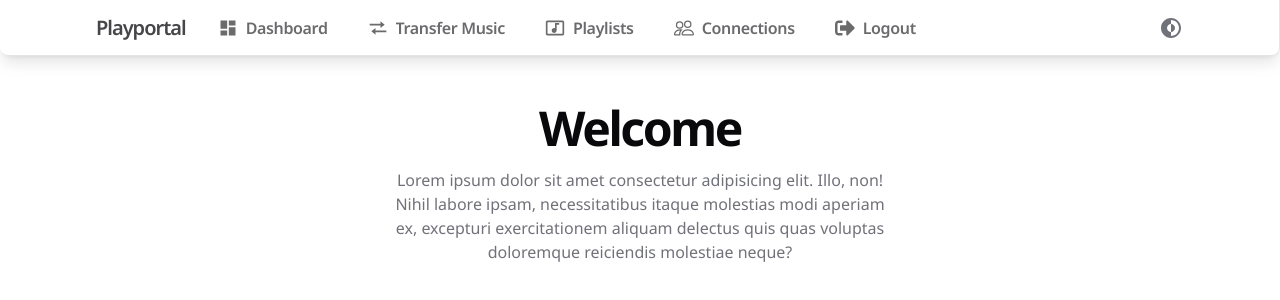
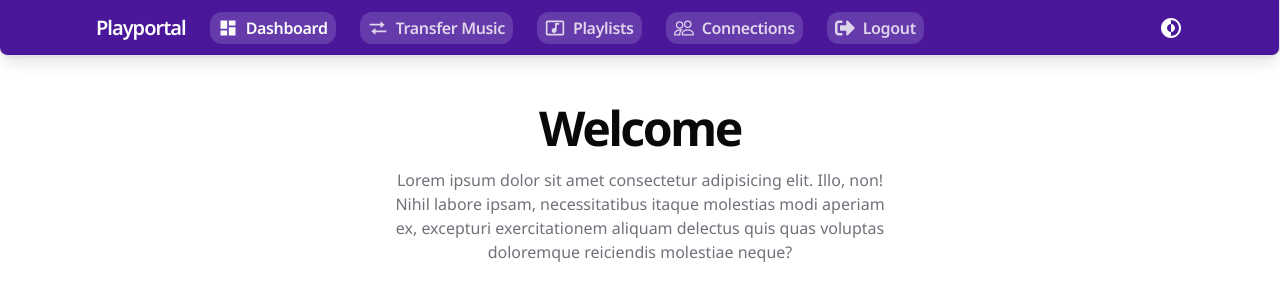
Before and after one commit to DomNidy/playportal, a Next.js app: page /dashboard in a window 1280 px wide. Shown: the top 300 px of the page. Built offline with nearby package versions, Linux system fonts and the light colour scheme; no server answers; sample sign-in values are in the browser's storage.

Commit message:
Worked on colors

```diff
--- a/app/dashboard/transfer/page.tsx
+++ b/app/dashboard/transfer/page.tsx
@@ -210,7 +210,7 @@ export default function Page() {
               playlists={allPlaylists.spotify}
             />
           </h2>
-          <div className="w-80 h-80 bg-accent-foreground rounded-md shadow-sm">
+          <div className="w-80 h-80 bg-secondary-foreground rounded-md shadow-sm">
             <AspectRatio ratio={1 / 1}>
               <Image
                 src={fromPlaylist?.image_url!}
@@ -230,7 +230,7 @@ export default function Page() {
               playlists={allPlaylists.youtube}
             />
           </h2>
-          <div className="w-80 h-80 bg-accent-foreground rounded-md shadow-sm">
+          <div className="w-80 h-80 bg-secondary-foreground rounded-md shadow-sm">
             <AspectRatio ratio={1 / 1}>
               <Image
                 src={toPlaylist?.image_url!}
--- a/app/globals.css
+++ b/app/globals.css
@@ -11,16 +11,23 @@
     --foreground: 240 10% 3.9%;
     --card: 0 0% 100%;
     --card-foreground: 240 10% 3.9%;
-    --popover: 0 0% 100%;;
+    --popover: 0 0% 100%;
     --popover-foreground: 240 10% 3.9%;
-    --primary: 240 5.9% 10%;
-    --primary-foreground: 0 0% 98%;
+
+    --primary: 263 72% 52%;
+
+    --primary-foreground: 0 0% 99%;
+
     --secondary: 240 4.8% 95.9%;
+
     --secondary-foreground: 240 5.9% 10%;
     --muted: 240 4.8% 95.9%;
     --muted-foreground: 240 3.8% 46.1%;
+
     --accent: 240 4.8% 95.9%;
-    --accent-foreground: 240 5.9% 10%;
+
+    --accent-foreground: 263 74% 35%;
+
     --destructive: 0 84.2% 60.2%;
     --destructive-foreground: 0 0% 98%;
     --border: 240 5.9% 90%;
--- a/components/dashboard/DashboardNavbar.tsx
+++ b/components/dashboard/DashboardNavbar.tsx
@@ -22,50 +22,58 @@ import NavbarButton from "./NavbarButton";
 import { GetBaseUrl } from "@/lib/utility/GetBaseUrl";
 
 import ThemeSwitcher from "../landing-page/ThemeSwitcher";
-import { useState } from "react";
+import { useEffect, useState } from "react";
+import { useSearchParams } from "next/navigation";
 
-export default function DashboardNavbar() {
+export default function DashboardNavbar({ params }: { params: any }) {
   const [activeButton, setActiveButton] = useState<string | null>(null);
+
+  useEffect(() => {
+    setActiveButton(window.location.pathname);
+  }, []);
 
   return (
     <div
-      className={` h-14    shadow-lg dark:bg-background  pl-8 pr-8 md:pl-12 md:pr-12 lg:pl-24 lg:pr-24 flex items-center m-auto
-                 border-[1px] border-border border-l-0 border-t-0 border-b-1 z-10 rounded-bl-sm rounded-br-sm
+      className={` h-14 bg-accent-foreground   shadow-lg dark:bg-background  pl-8 pr-8 md:pl-12 md:pr-12 lg:pl-24 lg:pr-24 flex items-center m-auto
+                 border-[1px] border-border border-l-0 border-t-0 border-b-1 z-50 rounded-bl-sm rounded-br-sm
                `}
     >
       <section className="mr-4  lg:flex">
         <nav className="flex items-center space-x-6 text-sm font-medium ">
-          <h3 className="text-xl  font-semibold tracking-tighter text-primary/80 pointer-events-none ">
+          <h3
+            className="text-xl  font-semibold tracking-tighter pointer-events-none
+                      text-primary-foreground dark:text-foreground"
+          >
             Playportal{" "}
           </h3>
           <div className="hidden sm:flex space-x-6">
             <NavbarButton
-              onClickCallback={() => setActiveButton("Dashboard")}
               icon={MdDashboard}
               label={"Dashboard"}
               page_url={`${GetBaseUrl()}/dashboard`}
-              active={activeButton === "Dashboard"}
+              active={activeButton === "/dashboard"}
+              onClickCallback={() => setActiveButton("/dashboard")}
             />
             <NavbarButton
               icon={BiTransfer}
               label="Transfer Music"
               page_url={`${GetBaseUrl()}/dashboard/transfer`}
-              active={activeButton === "Transfer Music"}
-              onClickCallback={() => setActiveButton("Transfer Music")}
+              active={activeButton === "/dashboard/transfer"}
+              onClickCallback={() => setActiveButton("/dashboard/transfer")}
             />{" "}
             <NavbarButton
               icon={MdMusicVideo}
               label="Playlists"
-              page_url={`${GetBaseUrl()}/dashboard/playlists`}
-              active={activeButton === "Playlists"}
-              onClickCallback={() => setActiveButton("Playlists")}
+              page_url={`${GetBaseUrl()}dashboard/playlists`}
+              active={activeButton === "/dashboard/playlists"}
+              onClickCallback={() => setActiveButton("/dashboard/playlists")}
             />
             <NavbarButton
               icon={BsPeople}
               label={"Connections"}
               page_url={`${GetBaseUrl()}/dashboard/connections`}
-              active={activeButton === "Connections"}
-              onClickCallback={() => setActiveButton("Connections")}
+              active={activeButton === "/dashboard/connections"}
+              onClickCallback={() => setActiveButton("/dashboard/connections")}
             />
             <NavbarButton
               onClickCallback={() => getAuth().signOut()}
@@ -87,8 +95,9 @@ export default function DashboardNavbar() {
                             focus-visible:ring-offset-0 sm:hidden p-1 transition-all cursor-pointer"
             >
               <BiMenu
-                className="text-xl text-foreground   hover:bg-opacity-20 space-x-2 cursor-pointer
-      rounded-lg transition-colors "
+                className="text-xl  hover:bg-opacity-20 space-x-2 cursor-pointer
+                           rounded-lg transition-colors dark:text-foreground text-primary-foreground
+                           "
               ></BiMenu>
             </div>
           </SheetTrigger>
@@ -104,20 +113,39 @@ export default function DashboardNavbar() {
               <h4 className="font-medium text-xl tracking-tight pointer-events-none">
                 Links
               </h4>
-              <a className="text-lg text-muted-foreground tracking-tight cursor-pointer hover:text-foreground/80 transition-all">
+              <a
+                href={`${GetBaseUrl()}dashboard`}
+                onClick={() => setActiveButton("Dashboard")}
+                className="text-lg text-muted-foreground tracking-tight cursor-pointer hover:text-foreground/80 transition-all"
+              >
                 Dashboard
               </a>
-              <a className="text-lg text-muted-foreground tracking-tight cursor-pointer hover:text-foreground/80 transition-all">
+              <a
+                href={"/dashboard/playlists"}
+                onClick={() => setActiveButton("Playlists")}
+                className="text-lg text-muted-foreground tracking-tight cursor-pointer hover:text-foreground/80 transition-all"
+              >
                 Playlists
               </a>
-              <a className="text-lg text-muted-foreground tracking-tight cursor-pointer hover:text-foreground/80 transition-all">
+              <a
+                href={"/dashboard/connections"}
+                onClick={() => setActiveButton("Connections")}
+                className="text-lg text-muted-foreground tracking-tight cursor-pointer hover:text-foreground/80 transition-all"
+              >
                 Connections
               </a>
-              <a className="text-lg text-muted-foreground tracking-tight cursor-pointer hover:text-foreground/80 transition-all">
+              <a
+                href={"/dashboard/transfer"}
+                onClick={() => setActiveButton("Transfer Music")}
+                className="text-lg text-muted-foreground tracking-tight cursor-pointer hover:text-foreground/80 transition-all"
+              >
                 Transfer Music
               </a>
             </div>{" "}
-            <a className="text-lg text-muted-foreground tracking-tight cursor-pointer hover:text-foreground/80 transition-all self-end fixed bottom-4">
+            <a
+              onClick={() => getAuth().signOut()}
+              className="text-lg text-muted-foreground tracking-tight cursor-pointer hover:text-foreground/80 transition-all self-end fixed bottom-4"
+            >
               Logout
             </a>
           </SheetContent>
--- a/components/dashboard/NavbarButton.tsx
+++ b/components/dashboard/NavbarButton.tsx
@@ -22,8 +22,9 @@ const NavbarButton: React.FC<NavbarButtonProps> = ({
   return (
     <button
       className={` flex justify-center w-fit bg-opacity-0 whitespace-nowrap overflow-hidden tracking-tight
-      font-semibold text-muted-foreground hover:text-input hover:bg-input
+      font-semibold  hover:text-input hover:bg-input
        hover:bg-opacity-20  bg-primary-foreground/15 rounded-lg
+       ${active ? "dark:text-foreground text-primary-foreground" : "dark:text-foreground/80  text-primary-foreground/80"}
       }`}
       onClick={() => {
         // If we were provided with a callback function, invoke it
@@ -39,15 +40,13 @@ const NavbarButton: React.FC<NavbarButtonProps> = ({
     >
       <div className="group w-fit px-2 pt-1 pb-1 justify-start flex items-center  gap-2   transition-all">
         <IconComponent
-          className={`text-xl transition-colors  group-hover:text-foreground/80 text-foreground/60  ${
-            active ? "text-foreground/90" : "text-foreground/60"
-          }`}
+          className={`text-xl transition-colors
+                      group-hover:text-foreground/80`}
         />
 
         <p
-          className={`truncate navbar-text hidden  w-fit text-base transition-colors  group-hover:text-foreground/80 ${
-            active ? "text-foreground/90" : "text-foreground/60"
-          }`}
+          className={`truncate navbar-text hidden  w-fit text-base transition-colors
+                      group-hover:text-foreground/80`}
         >
           {label}
         </p>
--- a/components/landing-page/ThemeSwitcher.tsx
+++ b/components/landing-page/ThemeSwitcher.tsx
@@ -16,8 +16,8 @@ export default function ThemeSwitcher() {
 
   return (
     <div
-      className="cursor-pointer inline-flex w-auto whitespace-nowrap text-ellipsis text-muted-foreground font-semibold tracking-tighter
-                     "
+      className="cursor-pointer inline-flex w-auto whitespace-nowrap text-ellipsis  font-semibold tracking-tighter
+                   dark:text-foreground text-primary-foreground   "
     >
       <CgDarkMode
         className="text-2xl "
```
Also changed, not shown: app/dashboard/page.tsx (+5 -2 lines).
